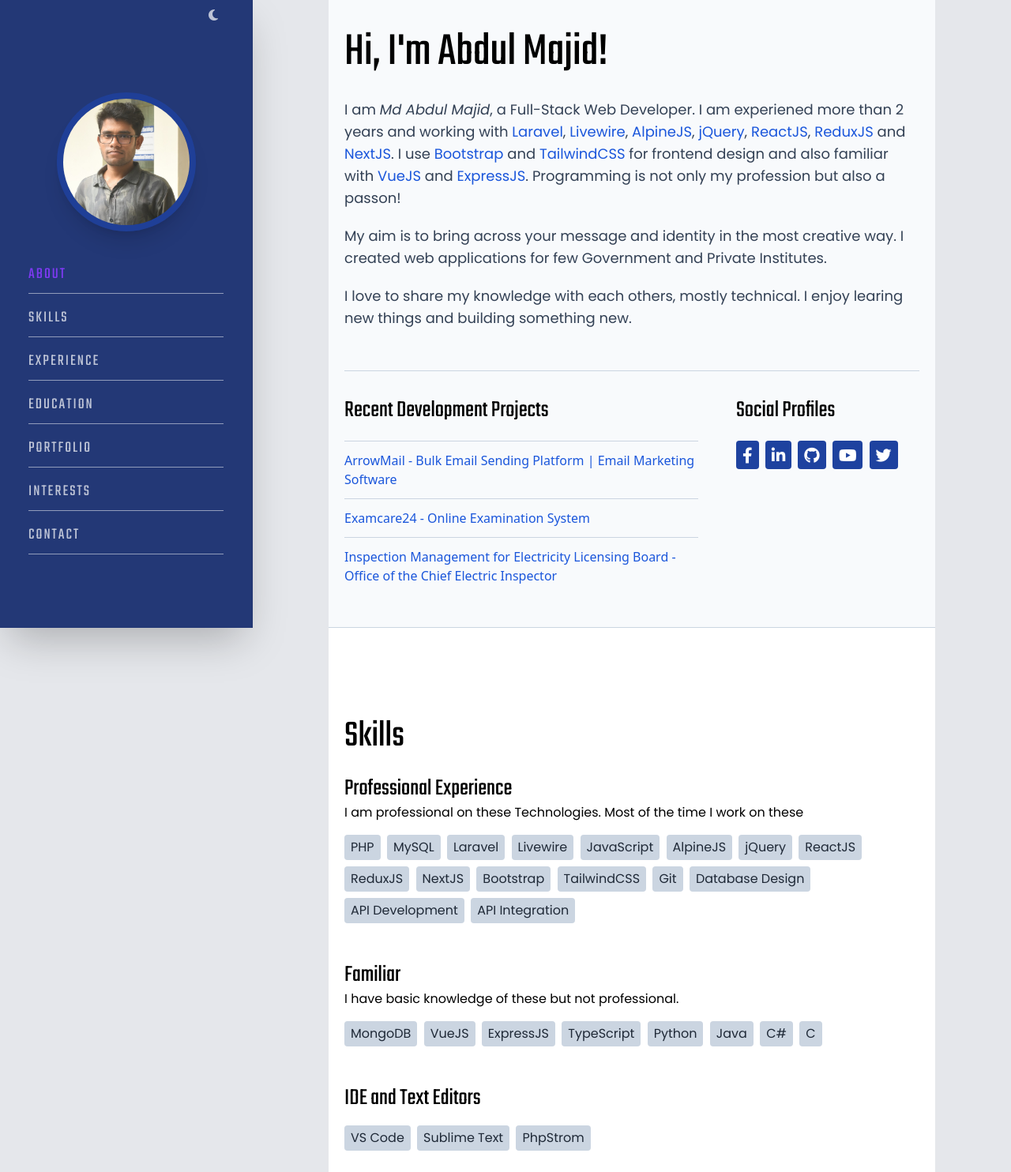
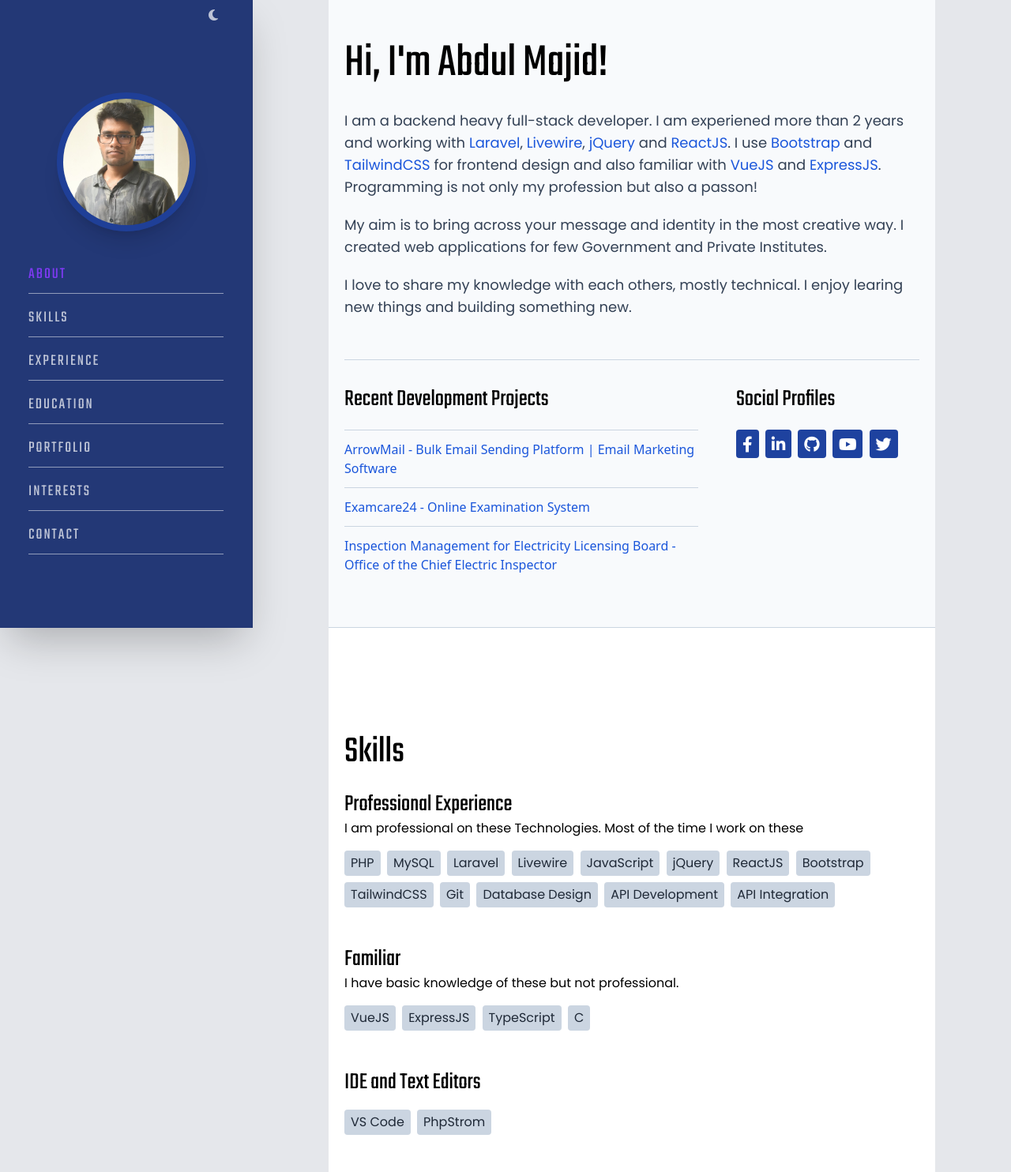
Before and after one commit to abdulmajidcse/resumee-portfolio-template, a website: page src/index.html in a window 1280 px wide. Shown: the part 5-1489 px from the top of the page at 79% size. Drawn offline with Linux system fonts and the light colour scheme.

Commit message:
update resume

```diff
--- a/src/index.html
+++ b/src/index.html
@@ -153,8 +153,8 @@
             class="font-poppins text-lg text-slate-700 dark:text-white/70 mt-7"
           >
             <p class="mb-5">
-              I am <span class="italic">Md Abdul Majid</span>, a Full-Stack Web
-              Developer. I am experiened more than 2 years and working with
+              I am a backend heavy full-stack developer. I am experiened more
+              than 2 years and working with
               <a
                 href="https://laravel.com"
                 target="_blank"
@@ -168,35 +168,17 @@
                 >Livewire</a
               >,
               <a
-                href="https://alpinejs.dev"
-                target="_blank"
-                class="text-blue-700 hover:theme-text-color"
-                >AlpineJS</a
-              >,
-              <a
                 href="https://jquery.com/"
                 target="_blank"
                 class="text-blue-700 hover:theme-text-color"
                 >jQuery</a
-              >,
+              >
+              and
               <a
                 href="https://reactjs.org"
                 target="_blank"
                 class="text-blue-700 hover:theme-text-color"
                 >ReactJS</a
-              >,
-              <a
-                href="https://redux.js.org/"
-                target="_blank"
-                class="text-blue-700 hover:theme-text-color"
-                >ReduxJS</a
-              >
-              and
-              <a
-                href="https://nextjs.org"
-                target="_blank"
-                class="text-blue-700 hover:theme-text-color"
-                >NextJS</a
               >. I use
               <a
                 href="https://getbootstrap.com/"
@@ -405,12 +387,6 @@
                 >JavaScript</a
               >
               <a
-                href="https://alpinejs.dev/"
-                target="_blank"
-                class="bg-slate-300 text-gray-800 hover:text-white hover:theme-bg-color dark:bg-slate-400 dark:text-gray-900 dark:hover:text-white dark:hover:theme-bg-color px-2 py-1 rounded transition-all duration-300 inline-block mr-1 mb-2"
-                >AlpineJS</a
-              >
-              <a
                 href="https://jquery.com/"
                 target="_blank"
                 class="bg-slate-300 text-gray-800 hover:text-white hover:theme-bg-color dark:bg-slate-400 dark:text-gray-900 dark:hover:text-white dark:hover:theme-bg-color px-2 py-1 rounded transition-all duration-300 inline-block mr-1 mb-2"
@@ -421,18 +397,6 @@
                 target="_blank"
                 class="bg-slate-300 text-gray-800 hover:text-white hover:theme-bg-color dark:bg-slate-400 dark:text-gray-900 dark:hover:text-white dark:hover:theme-bg-color px-2 py-1 rounded transition-all duration-300 inline-block mr-1 mb-2"
                 >ReactJS</a
-              >
-              <a
-                href="https://redux.js.org/"
-                target="_blank"
-                class="bg-slate-300 text-gray-800 hover:text-white hover:theme-bg-color dark:bg-slate-400 dark:text-gray-900 dark:hover:text-white dark:hover:theme-bg-color px-2 py-1 rounded transition-all duration-300 inline-block mr-1 mb-2"
-                >ReduxJS</a
-              >
-              <a
-                href="https://nextjs.org/"
-                target="_blank"
-                class="bg-slate-300 text-gray-800 hover:text-white hover:theme-bg-color dark:bg-slate-400 dark:text-gray-900 dark:hover:text-white dark:hover:theme-bg-color px-2 py-1 rounded transition-all duration-300 inline-block mr-1 mb-2"
-                >NextJS</a
               >
               <a
                 href="https://getbootstrap.com/"
@@ -478,12 +442,6 @@
 
             <div class="my-4 font-poppins">
               <a
-                href="https://www.mongodb.com/"
-                target="_blank"
-                class="bg-slate-300 text-gray-800 hover:text-white hover:theme-bg-color dark:bg-slate-400 dark:text-gray-900 dark:hover:text-white dark:hover:theme-bg-color px-2 py-1 rounded transition-all duration-300 inline-block mr-1 mb-2"
-                >MongoDB</a
-              >
-              <a
                 href="https://vuejs.org/"
                 target="_blank"
                 class="bg-slate-300 text-gray-800 hover:text-white hover:theme-bg-color dark:bg-slate-400 dark:text-gray-900 dark:hover:text-white dark:hover:theme-bg-color px-2 py-1 rounded transition-all duration-300 inline-block mr-1 mb-2"
@@ -500,24 +458,6 @@
                 target="_blank"
                 class="bg-slate-300 text-gray-800 hover:text-white hover:theme-bg-color dark:bg-slate-400 dark:text-gray-900 dark:hover:text-white dark:hover:theme-bg-color px-2 py-1 rounded transition-all duration-300 inline-block mr-1 mb-2"
                 >TypeScript</a
-              >
-              <a
-                href="https://www.python.org/"
-                target="_blank"
-                class="bg-slate-300 text-gray-800 hover:text-white hover:theme-bg-color dark:bg-slate-400 dark:text-gray-900 dark:hover:text-white dark:hover:theme-bg-color px-2 py-1 rounded transition-all duration-300 inline-block mr-1 mb-2"
-                >Python</a
-              >
-              <a
-                href="https://www.java.com/"
-                target="_blank"
-                class="bg-slate-300 text-gray-800 hover:text-white hover:theme-bg-color dark:bg-slate-400 dark:text-gray-900 dark:hover:text-white dark:hover:theme-bg-color px-2 py-1 rounded transition-all duration-300 inline-block mr-1 mb-2"
-                >Java</a
-              >
-              <a
-                href="https://learn.microsoft.com/en-us/dotnet/csharp/"
-                target="_blank"
-                class="bg-slate-300 text-gray-800 hover:text-white hover:theme-bg-color dark:bg-slate-400 dark:text-gray-900 dark:hover:text-white dark:hover:theme-bg-color px-2 py-1 rounded transition-all duration-300 inline-block mr-1 mb-2"
-                >C#</a
               >
               <a
                 href="https://www.w3schools.com/c/c_intro.php"
@@ -542,12 +482,6 @@
                 >VS Code</a
               >
               <a
-                href="https://www.sublimetext.com/"
-                target="_blank"
-                class="bg-slate-300 text-gray-800 hover:text-white hover:theme-bg-color dark:bg-slate-400 dark:text-gray-900 dark:hover:text-white dark:hover:theme-bg-color px-2 py-1 rounded transition-all duration-300 inline-block mr-1 mb-2"
-                >Sublime Text</a
-              >
-              <a
                 href="https://www.jetbrains.com/phpstorm/"
                 target="_blank"
                 class="bg-slate-300 text-gray-800 hover:text-white hover:theme-bg-color dark:bg-slate-400 dark:text-gray-900 dark:hover:text-white dark:hover:theme-bg-color px-2 py-1 rounded transition-all duration-300 inline-block mr-1 mb-2"
@@ -565,14 +499,14 @@
             <div class="grid md:grid-cols-2">
               <div>
                 <h3 class="font-teko text-4xl text-gray-800 dark:text-gray-300">
-                  Web Application Developer
+                  Programmer
                 </h3>
                 <p class="font-teko text-3xl text-gray-600 dark:text-gray-400">
                   <a
                     href="https://createchbd.com/"
                     target="_blank"
                     class="hover:theme-text-color hover:underline"
-                    >CreatechBD</a
+                    >Creative Technology</a
                   >
                 </p>
               </div>
@@ -612,7 +546,7 @@
                 </p>
                 <p>
                   <i class="fa-solid fa-check text-lg mr-1"></i> Develop Single
-                  Page Application (SPA) using JavaScript, ReactJS and NextJS.
+                  Page Application (SPA) using JavaScript, ReactJS.
                 </p>
                 <p>
                   <i class="fa-solid fa-check text-lg mr-1"></i> Used MySQL as a
@@ -620,7 +554,7 @@
                 </p>
                 <p>
                   <i class="fa-solid fa-check text-lg mr-1"></i> Utilized: PHP,
-                  MySQL, Laravel, Livewire, ReactJS, NextJS.
+                  MySQL, Laravel, Livewire, ReactJS.
                 </p>
               </div>
             </div>
```
